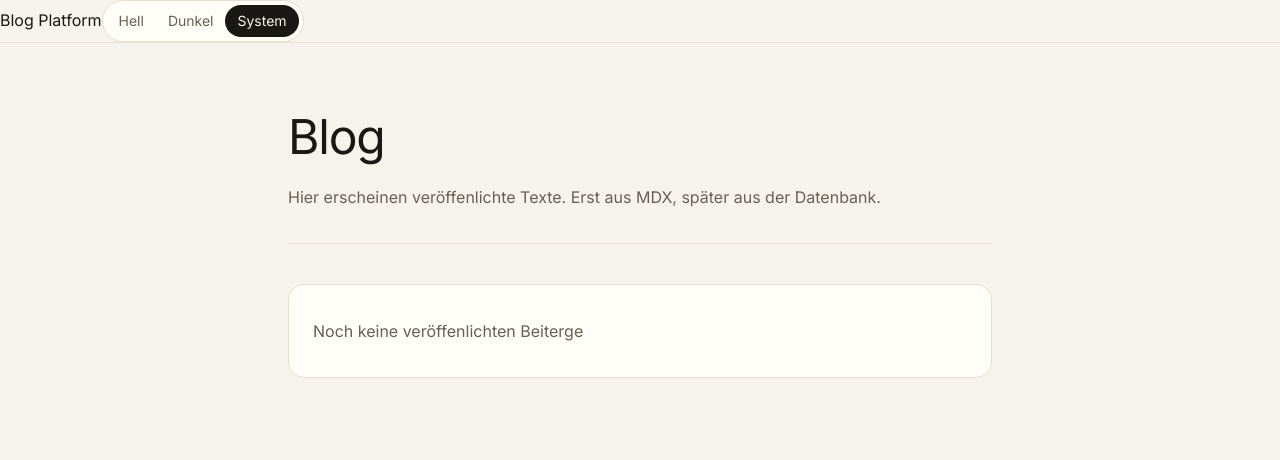
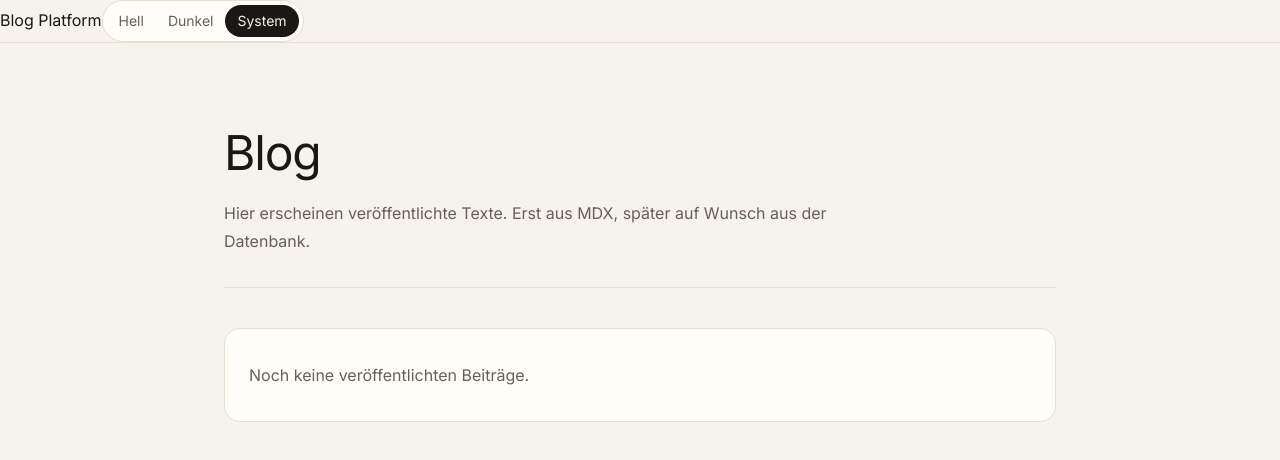
Before and after one commit to AdamKuzniarski/blog-template, a Next.js app: page /blog in a window 1280 px wide. Shown: the top 460 px of the page. Built offline with nearby package versions, Linux system fonts and the light colour scheme.

Commit message:
update BlogPage with Container-component and PageInfo

```diff
--- a/app/blog/page.tsx
+++ b/app/blog/page.tsx
@@ -1,16 +1,18 @@
+import { Container } from '@/components/container';
+import { PageIntro } from '@/components/page-intro';
 export default function BlogPage() {
   return (
-    <main className={'mx-auto min-h-screen max-w-3xl px-6 py-16 sm:px-8'}>
-      <header className={'border-b border-border pb-8'}>
-        <h1 className={'font-serif text-4xl leading-tight tracking-tight sm:text-5xl'}>Blog</h1>
-        <p className={'mt-4 max-w-2xl text-base leading-7 text-muted'}>
-          Hier erscheinen veröffenlichte Texte. Erst aus MDX, später aus der Datenbank.
-        </p>
-      </header>
+    <main className="min-h-screen py-16 sm:py-20">
+      <Container className="max-w-3xl">
+        <PageIntro
+          title="Blog"
+          description="Hier erscheinen veröffentlichte Texte. Erst aus MDX, später auf Wunsch aus der Datenbank."
+        />
 
-      <section className={'mt-10 rounded-2xl border border-border bg-surface px-6 py-8'}>
-        <p className={'text-base leading-7 text-muted'}>Noch keine veröffenlichten Beiterge</p>
-      </section>
+        <section className="mt-10 rounded-2xl border border-border bg-surface px-6 py-8">
+          <p className="text-base leading-7 text-muted">Noch keine veröffentlichten Beiträge.</p>
+        </section>
+      </Container>
     </main>
   );
 }
```
